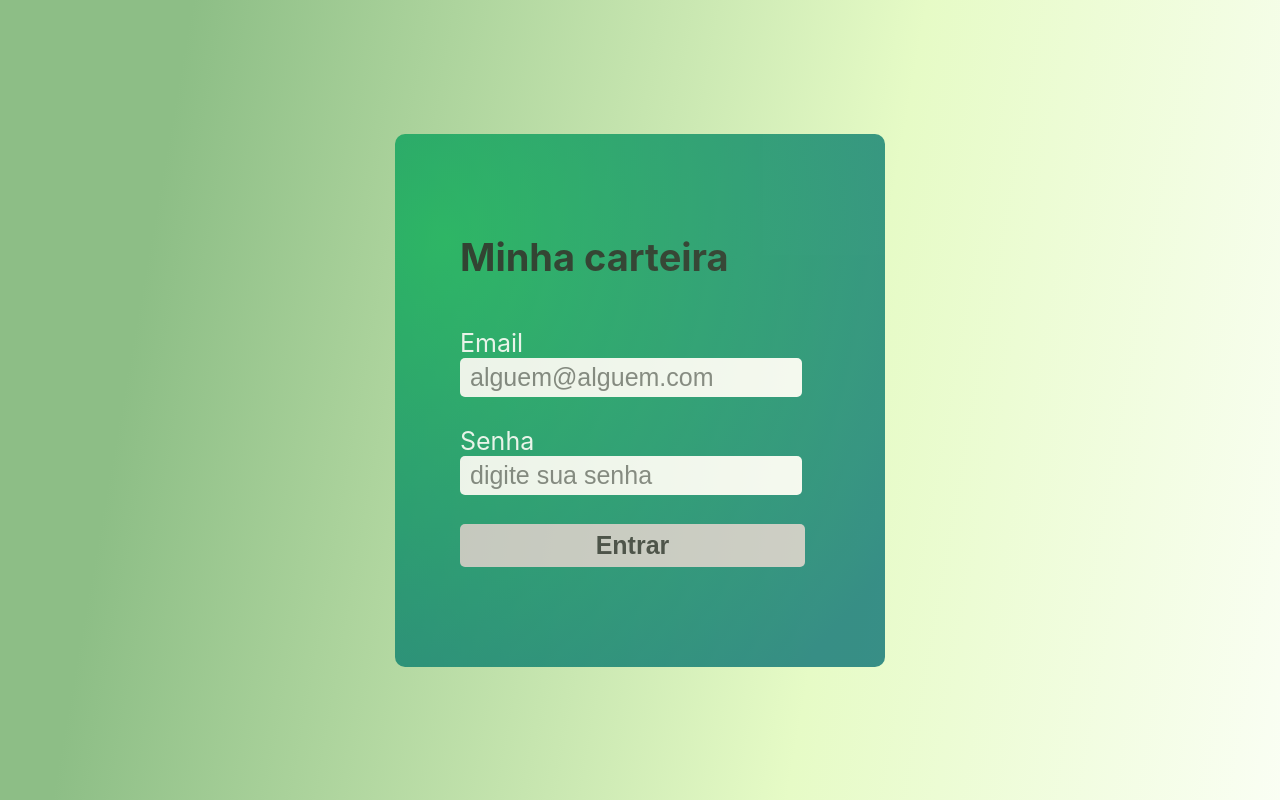
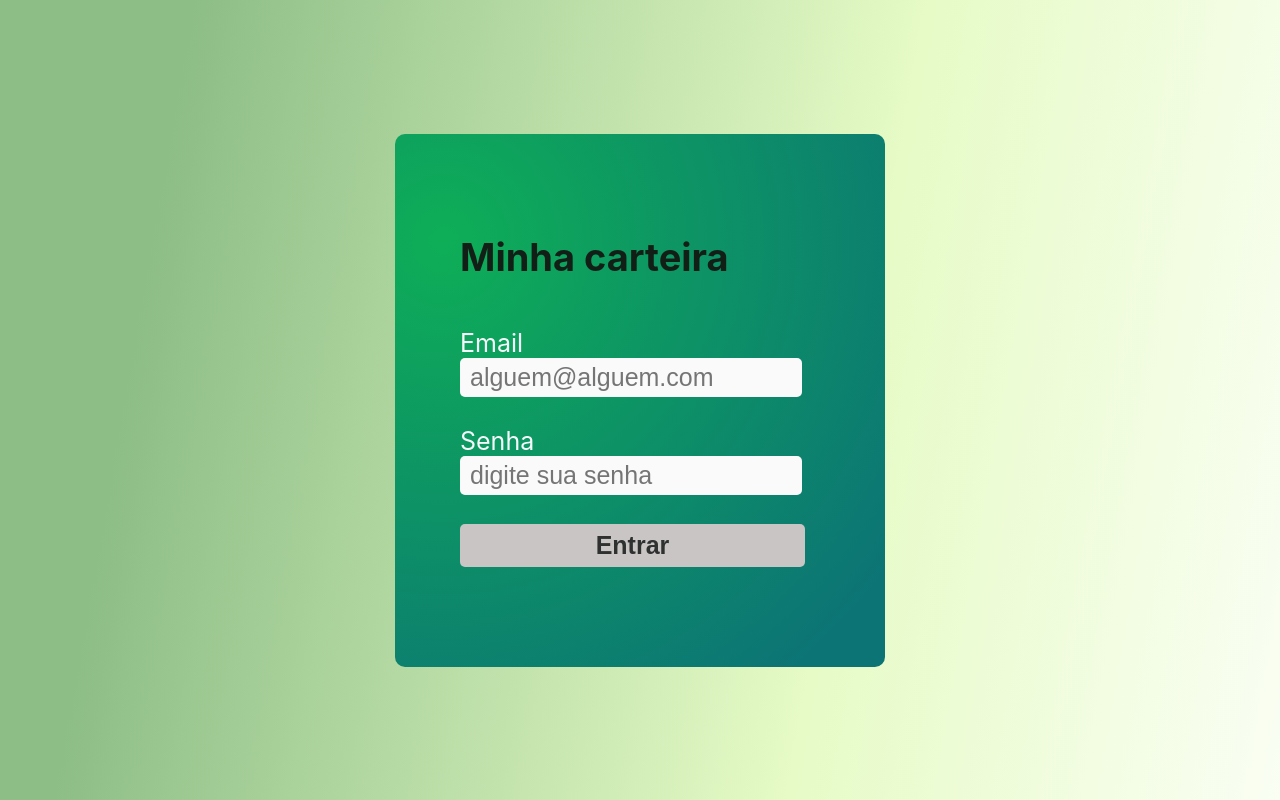
Before and after one commit to LucianooDutra/projetoWallet, a React (Create React App) app: page / in a window 1280 px wide. Built offline with nearby package versions, Linux system fonts and the light colour scheme; a web font is replaced by a local one.

Commit message:
fix: atualização 2

```diff
--- a/src/css/login.css
+++ b/src/css/login.css
@@ -17,8 +17,8 @@
   position: relative;
   /* background-image: url("../img/dinheiro.jpg"); */
   background-size: cover;
-  z-index: 1;
-  opacity: 80%;
+  /* z-index: 1; */
+  /* opacity: 80%; */
 }
 
 .divLogin {
@@ -37,7 +37,7 @@
   border-radius: 10px;
   border: none;
   position: absolute;
-  z-index: 3;
+  /* z-index: 3; */
   align-items: baseline;
 }
 
```
